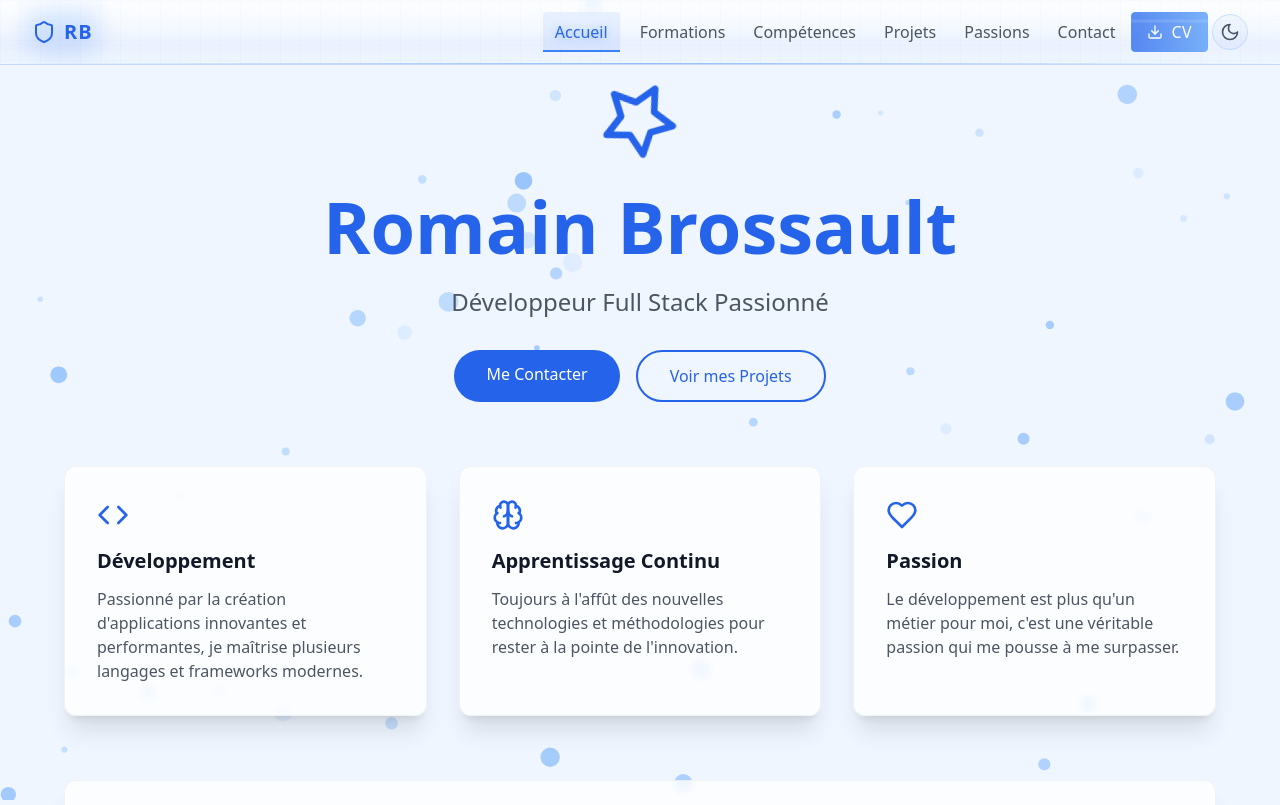
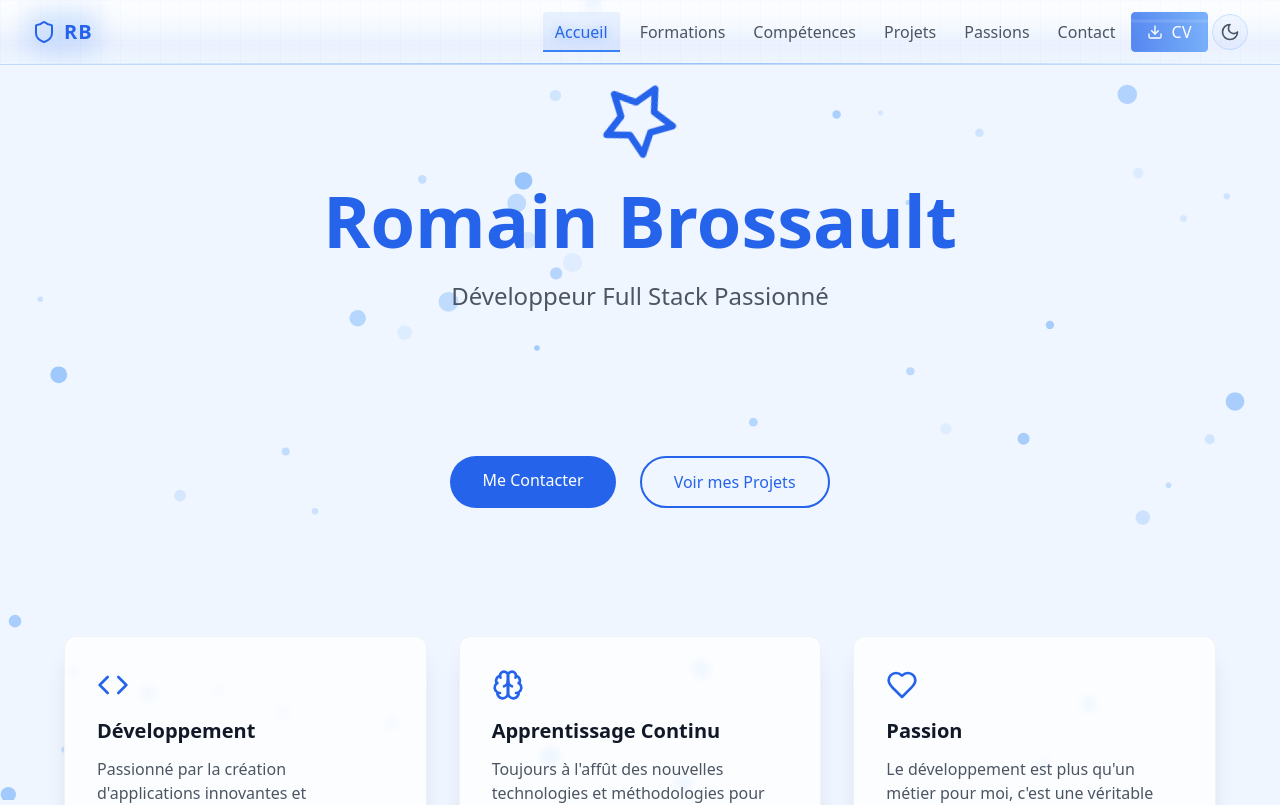
Before and after one commit to romainbrossault/portfolio, a React (Vite) app: page / in a window 1280 px wide. Shown: the top 805 px of the page. Built offline with nearby package versions, Linux system fonts and the light colour scheme.

Commit message:
home edit

```diff
--- a/src/pages/Home.tsx
+++ b/src/pages/Home.tsx
@@ -32,7 +32,7 @@ export default function Home() {
           initial={{ scale: 0.9, opacity: 0 }}
           animate={{ scale: 1, opacity: 1 }}
           transition={{ duration: 0.5 }}
-          className="text-center mb-16"
+          className="text-center mb-16 flex flex-col items-center"
         >
           <motion.div
             animate={{ rotate: 360 }}
@@ -44,10 +44,10 @@ export default function Home() {
           <h1 className="text-5xl md:text-7xl font-bold text-blue-600 dark:text-blue-300 mb-6">
             Romain Brossault
           </h1>
-          <p className="text-2xl text-gray-600 dark:text-gray-300 mb-8">
+          <p className="text-2xl text-gray-600 dark:text-gray-300 mb-20">
             Développeur Full Stack Passionné
           </p>
-          <div className="flex justify-center space-x-4">
+          <div className="flex justify-center space-x-6 mt-16">
             <motion.a
               href="/contact"
               whileHover={{ scale: 1.05 }}
@@ -67,7 +67,7 @@ export default function Home() {
           </div>
         </motion.div>
 
-        <div className="grid md:grid-cols-3 gap-8 mb-16">
+        <div className="grid md:grid-cols-3 gap-8 mb-16 mt-32">
           {features.map((feature, index) => (
             <motion.div
               key={feature.title}
```
Also changed, not shown: 5 other files (tests, documents, lock files or other folders).
